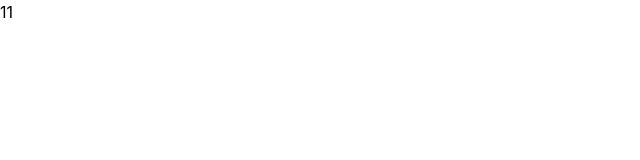
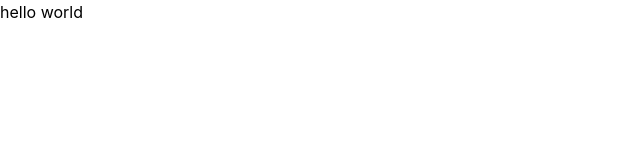
Before and after one commit to HariomSinghKumarOmGit/expense-tracker, a React (Vite) app: page /login in a window 1280 px wide. Shown: the top 160 px of the page, without its empty margins (0-640 px from the left). Built offline with nearby package versions, Linux system fonts and the light colour scheme; a web font is replaced by a local one.

Commit message:
hello world

```diff
--- a/src/components/layout/AuthLayout.jsx
+++ b/src/components/layout/AuthLayout.jsx
@@ -3,7 +3,7 @@ import React from 'react'
 const AuthLayout = () => {
   return (
     <div>
-      11
+      hello world
     </div>
   )
 }
```
